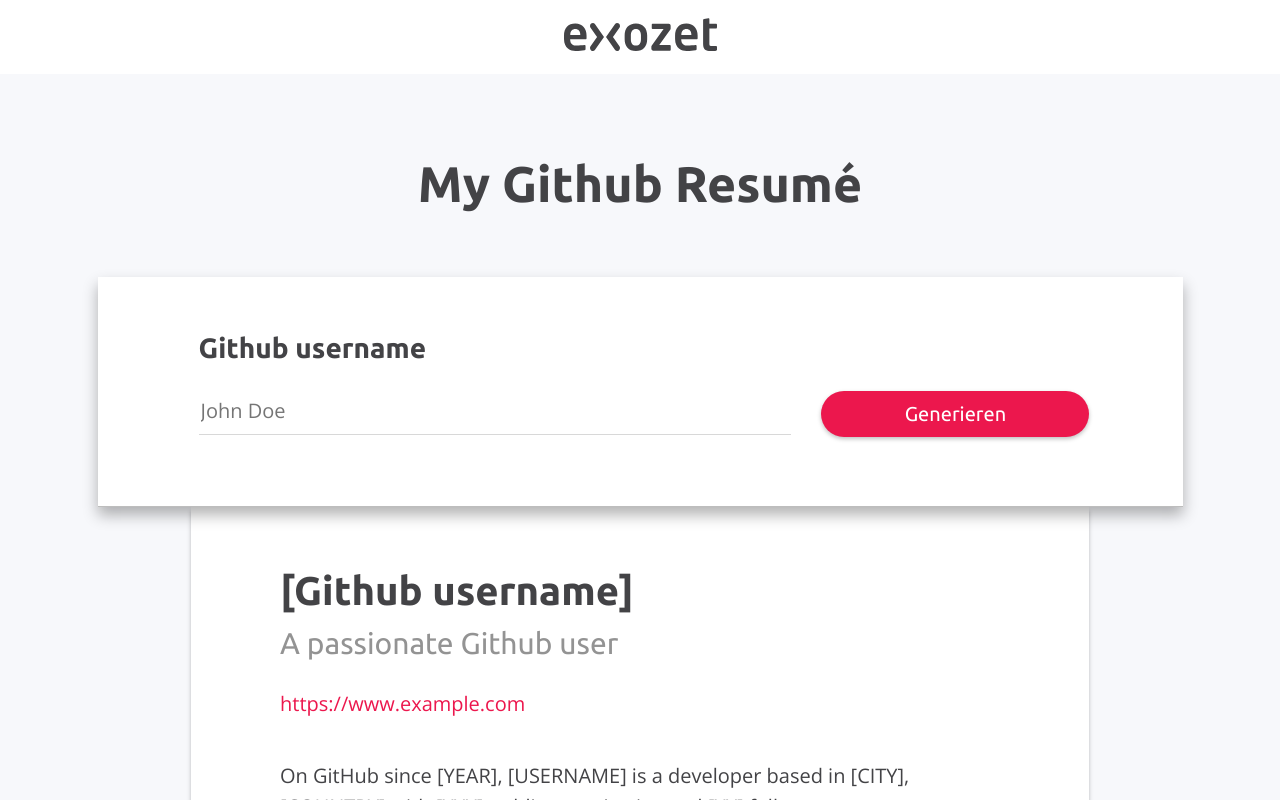
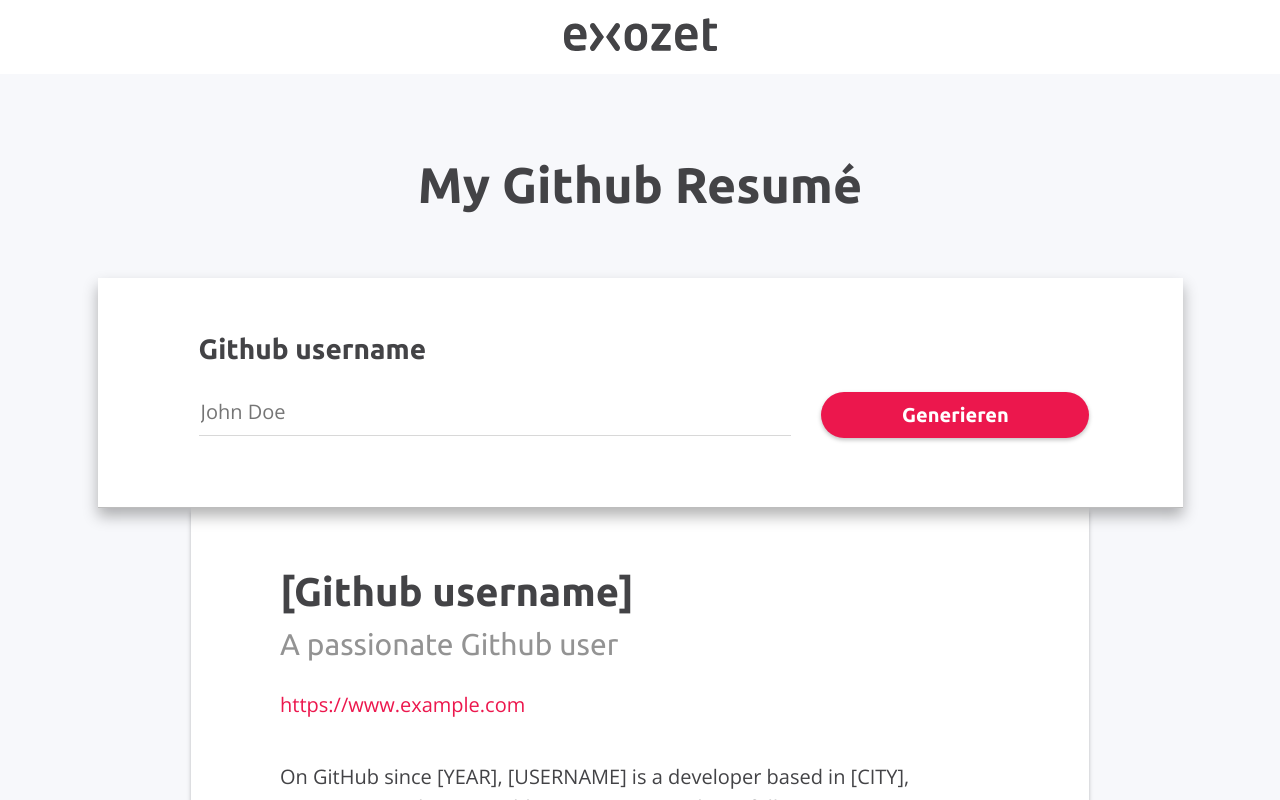
Before and after one commit to BadBonus/anotherResumeProject, a React (Create React App) app: page / in a window 1280 px wide. Shown: the top 800 px of the page. Built offline with nearby package versions, Linux system fonts and the light colour scheme; the HTML template or start-up script is replaced by a standard one.

Commit message:
finished on day commit

```diff
--- a/src/App.css
+++ b/src/App.css
@@ -295,7 +295,7 @@ main
   justify-content: center;
   align-items: center;
   flex-direction: column;
-  padding-top: 40px;
+  padding-top: 41px;
 }
 
 h1
@@ -331,6 +331,7 @@ form
   #fff;
   font-size: 20px;
   font-family: "ubuntu";
+  font-weight: bold;
   border:none;
   right: 36px;
   top: 23px;
```
